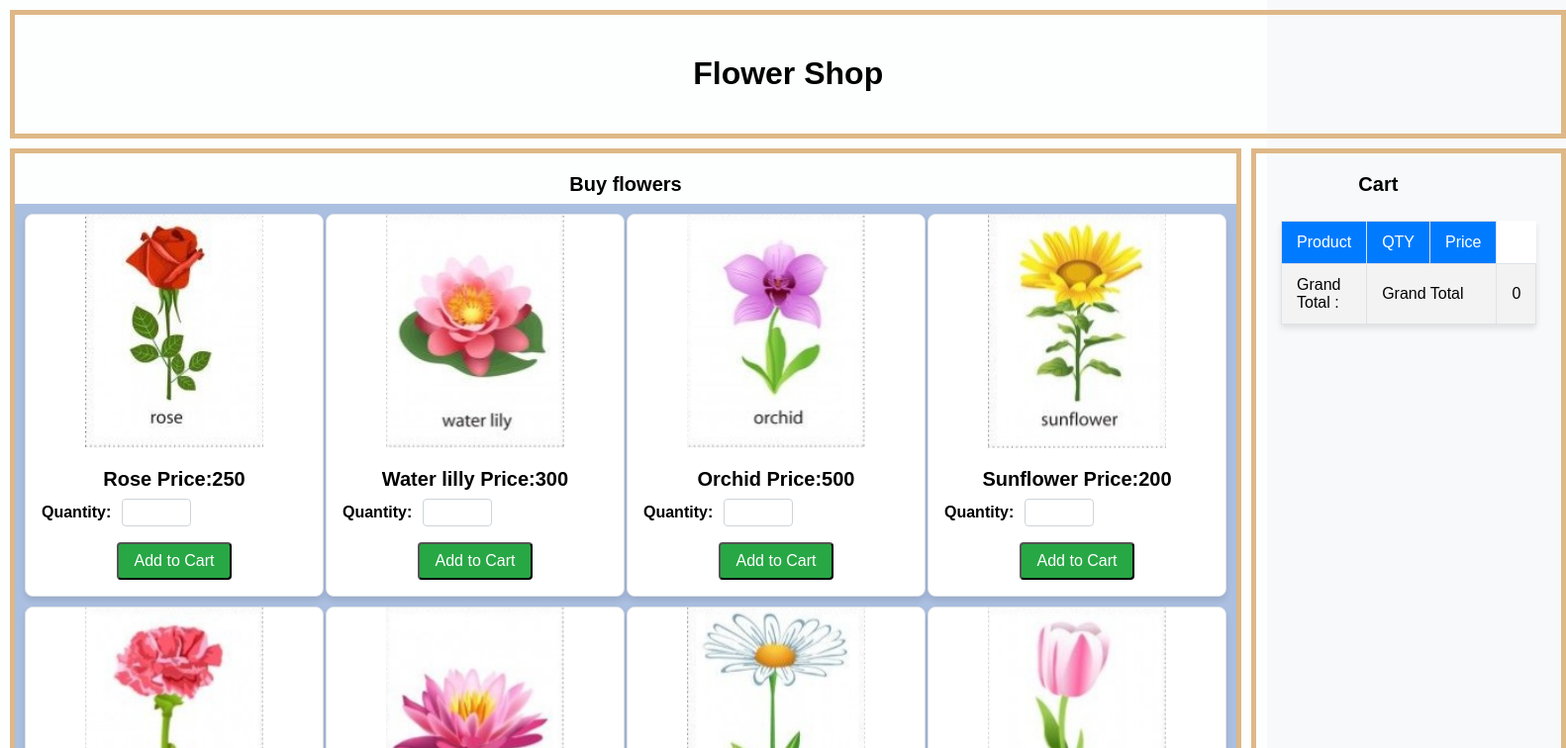
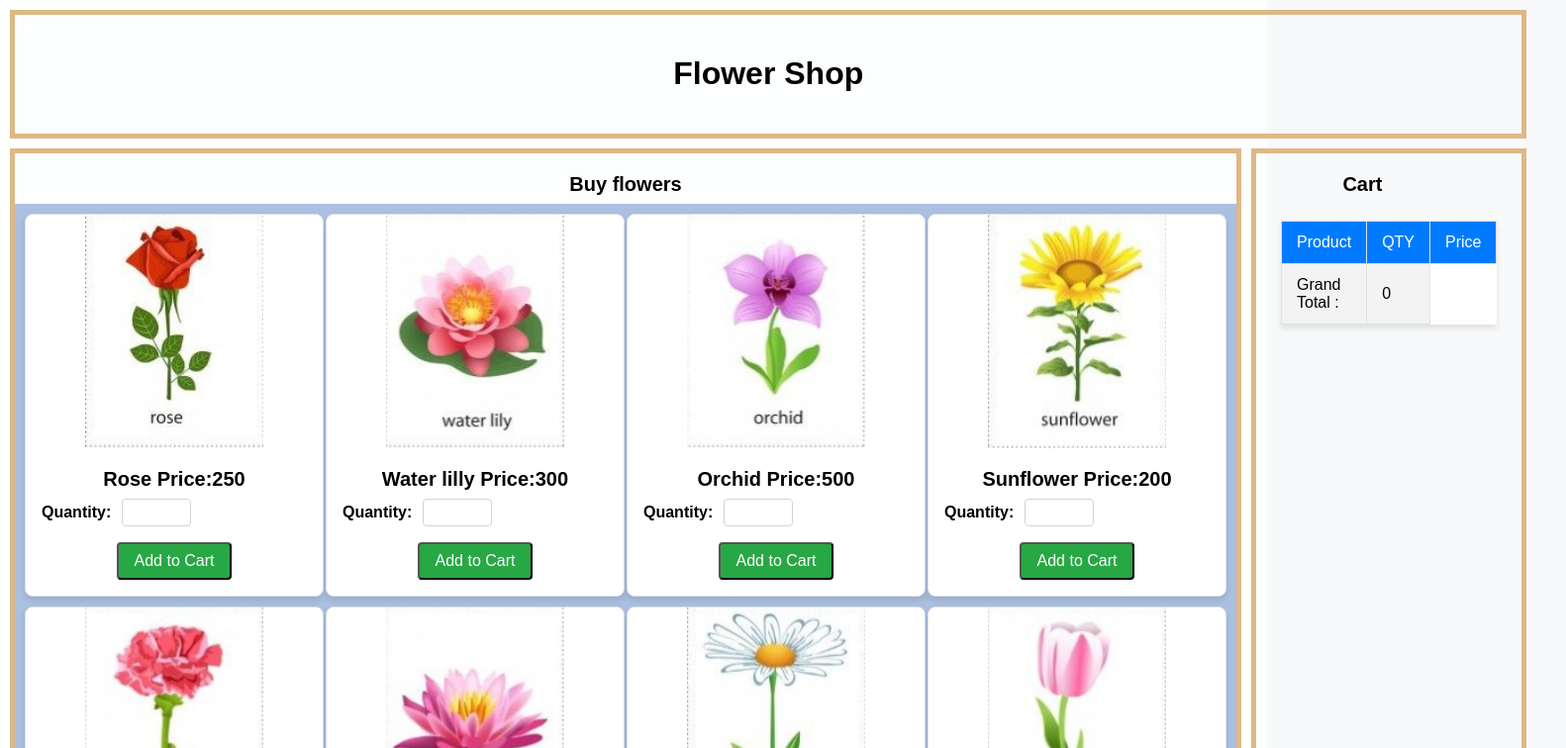
Before and after one commit to Sanduni0601/Ecommerce_ica01, a React (Create React App) app in the folder ecom/: page / in a window 1280 px wide. Shown: the top 756 px of the page at 99% size, 1582 px wide, since content can reach past the window. Built offline with nearby package versions, Linux system fonts and the light colour scheme.

Commit message:
set totalcolumn

```diff
--- a/ecom/src/components/Cart.js
+++ b/ecom/src/components/Cart.js
@@ -27,7 +27,6 @@ export default function Cart({cartItems}) {
                 }
                 <tr>
                     <td >Grand Total : </td>
-                    <td colSpan={2}>Grand Total</td>
                     <td>{grandTotal}</td>
                 </tr>
             </table>
--- a/ecom/src/components/Product.js
+++ b/ecom/src/components/Product.js
@@ -12,7 +12,7 @@ export default function Product({props,addToCart}){
         <div className="grid-item">
 
             <div class="card">
-                <img src = {require('../assets/image/'+props.img)} alt="image"/>
+                <img src = {require('../assets/image/'+props.img)} alt="images"/>
                 <div class="card-body">
                     <h5 class="card-title">{props.name} Price:{props.price}</h5>
                     <div class="quantity-container">
```
